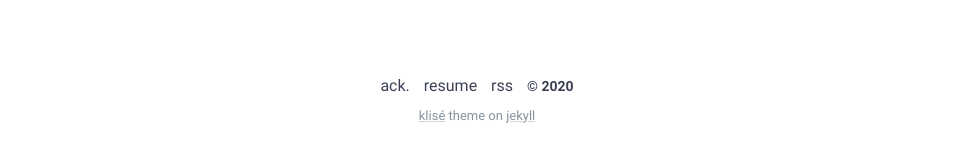
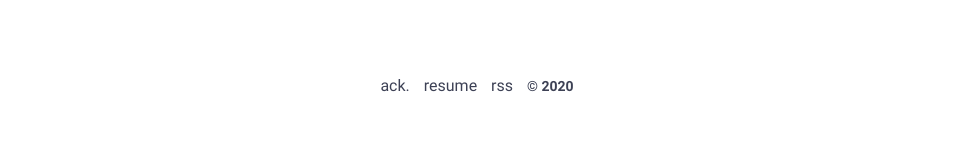
Before and after one commit to megatunger/PersonalBlog, a Jekyll site: the page built from thanks.md, in a window 1280 px wide. Shown: the part 552-714 px from the top of the page, without its empty margins (163-1116 px from the left). Built offline with Jekyll 4.4.1, drawn with Linux system fonts in a browser that asks for light colours.

Commit message:
update CV

```diff
--- a/_includes/footer.html
+++ b/_includes/footer.html
@@ -1,21 +1,8 @@
 <footer class="footer">
   <a class="footer_item" href="/thanks">ack.</a>
-  <a class="footer_item" href="javascript::void(0)">resume</a>
+  <a class="footer_item" href="assets/CV - Nov 12, 2020.pdf">resume</a>
   <a class="footer_item" href="/feed.xml">rss</a>
   <span class="footer_item">&copy; {{ site.time | date: "%Y" }}</span>
-  <small class="footer_copyright">
-    <!-- Klisé Theme: https://github.com/piharpi/jekyll-klise -->
-    <a
-      href="https://github.com/piharpi/jekyll-klise"
-      target="_blank"
-      rel="noreferrer noopener"
-      >klisé</a
-    >
-    theme on
-    <a href="https://jekyllrb.com" target="_blank" rel="noreferrer noopener"
-      >jekyll</a
-    >
-  </small>
 </footer>
 <script src="/assets/js/main.js" defer="defer"></script>
 
```
Also changed, not shown: 1 other file.
